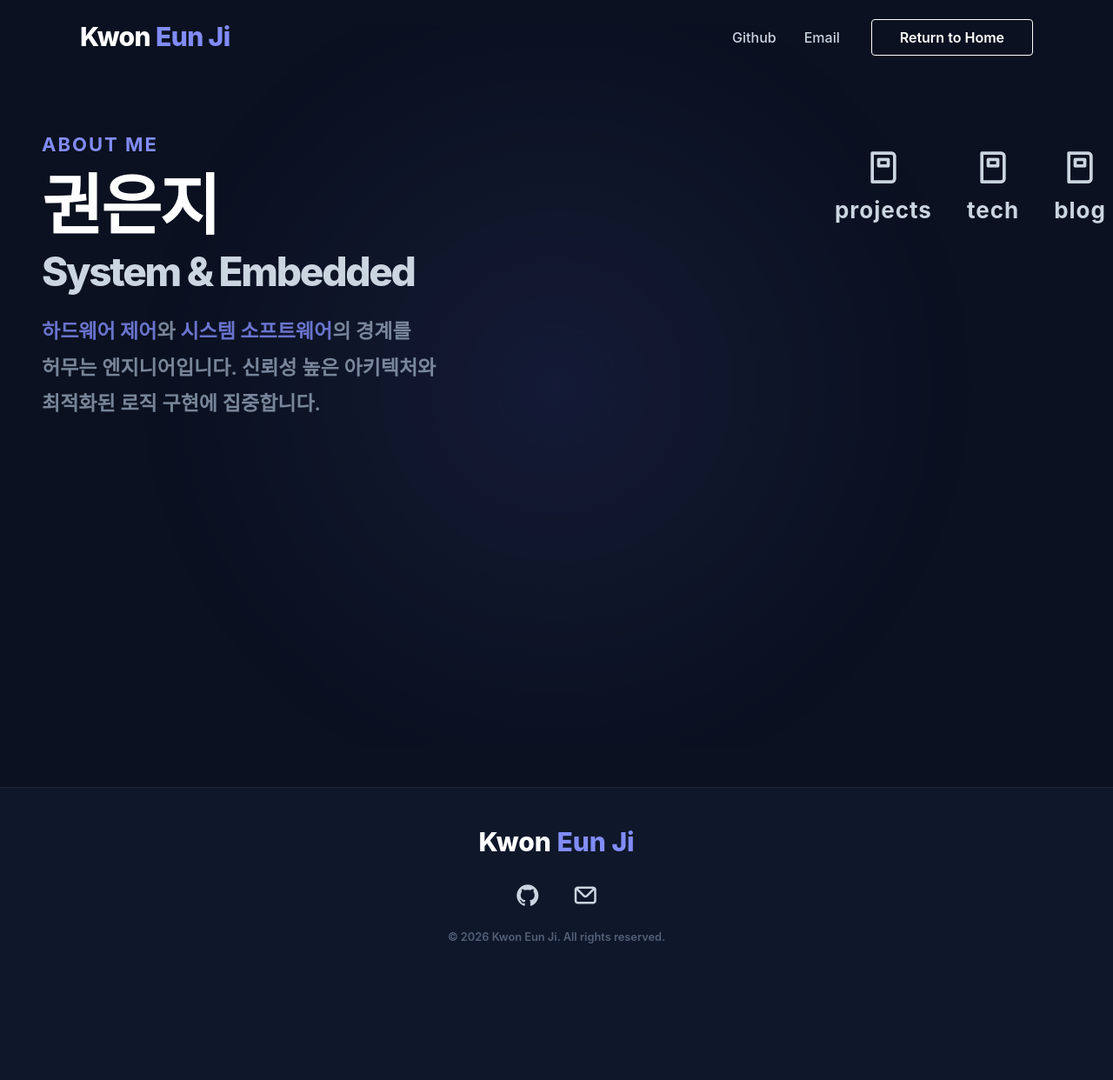
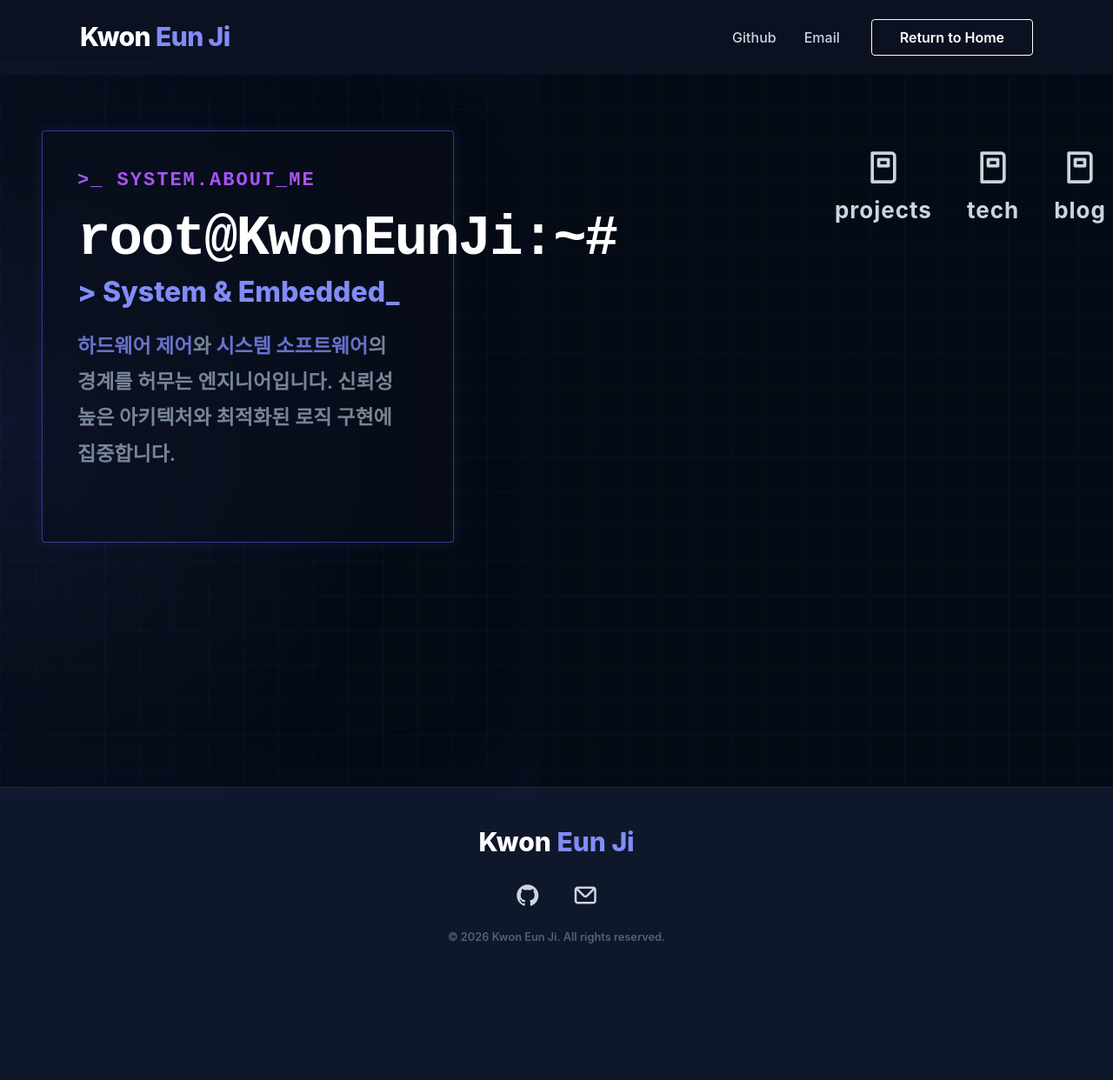
Before and after one commit to eunji021/eunji021.github.io, a Jekyll site: the page built from index.html, in a window 1280 px wide. Shown: the whole page at 87% size. Built offline with Jekyll 4.4.1, drawn with Linux system fonts in a browser that asks for light colours; nearby versions of some CDN libraries; some web fonts are replaced; comment, search, counter and statistics services are not loaded.

Commit message:
색감 수정

```diff
--- a/index.html
+++ b/index.html
@@ -19,17 +19,22 @@
 
   /* Left Main Area Styles */
   .left-intro-area {
-    padding-right: 20px;
+    padding: 40px;
+    background: rgba(10, 15, 30, 0.4);
+    backdrop-filter: blur(12px);
+    border-radius: 4px;
+    border: 1px solid rgba(99, 102, 241, 0.5);
+    box-shadow: 0 0 15px rgba(99, 102, 241, 0.15);
     animation: fadeSlideUp 0.8s cubic-bezier(0.25, 0.8, 0.25, 1) forwards;
   }
 
   .intro-label {
-    color: #818cf8;
+    color: #a855f7;
     font-weight: 700;
+    font-family: 'Courier New', Courier, monospace;
     font-size: 1.1rem;
-    margin-bottom: 12px;
+    margin-bottom: 16px;
     letter-spacing: 2px;
-    text-transform: uppercase;
     display: inline-block;
   }
 
@@ -235,6 +240,15 @@
   .mega-dropdown .list-item {
     width: 320px;
     flex-shrink: 0;
+    display: block;
+    padding: 24px;
+    background: rgba(10, 15, 30, 0.6) !important;
+    backdrop-filter: blur(12px);
+    border-radius: 4px !important;
+    text-decoration: none;
+    transition: all 0.3s;
+    border: 1px solid #6366f1 !important;
+    box-shadow: 0 0 10px rgba(99, 102, 241, 0.2);
   }
 
   /* Hover Interaction */
@@ -246,10 +260,13 @@
   .nav-item-container:hover .open-book {
     opacity: 1;
     transform: rotateY(0deg) scale(1.1);
+    color: #a855f7;
+    text-shadow: 0 0 15px rgba(168, 85, 247, 0.8);
   }
 
   .nav-item-container:hover .menu-link {
-    color: #818cf8;
+    color: #a855f7;
+    text-shadow: 0 0 15px rgba(168, 85, 247, 0.8);
   }
 
   .nav-item-container:hover .mega-dropdown {
@@ -266,10 +283,10 @@
 
   /* Hover effects for mega dropdown items */
   .mega-dropdown .list-item:hover {
-    background: rgba(30, 41, 59, 0.8) !important;
-    border-color: rgba(129, 140, 248, 0.3) !important;
+    background: rgba(15, 23, 42, 0.8) !important;
+    border-color: #a855f7 !important;
     transform: translateY(-3px);
-    box-shadow: 0 6px 15px rgba(0,0,0,0.3);
+    box-shadow: 0 0 20px rgba(168, 85, 247, 0.8), inset 0 0 10px rgba(168, 85, 247, 0.3) !important;
   }
 
   @media (max-width: 768px) {
@@ -298,9 +315,9 @@
   }
 </style>
 
-<div class="container-full" style="background-color: #0b1120; padding-bottom: 120px; position: relative; min-height: calc(100vh - 80px); display: flex; align-items: center;">
+<div class="container-full" style="background-color: #050b14; background-image: linear-gradient(rgba(99, 102, 241, 0.05) 1px, transparent 1px), linear-gradient(90deg, rgba(99, 102, 241, 0.05) 1px, transparent 1px); background-size: 40px 40px; padding-bottom: 120px; position: relative; min-height: calc(100vh - 80px); display: flex; align-items: center;">
   <!-- Glow Background Effect -->
-  <div class="dashboard-glow"></div>
+  <div class="dashboard-glow" style="position: absolute; top: 0; left: 0; width: 100%; height: 100%; box-shadow: inset 0 0 150px rgba(99, 102, 241, 0.05); pointer-events: none;"></div>
 
   <div class="container" style="max-width: 1200px !important; width: 95% !important; position: relative; z-index: 2;">
 
@@ -308,12 +325,12 @@
 
       <!-- 1. Left Main Area (About Me & Links) -->
       <div class="left-intro-area">
-        <span class="intro-label">About Me</span>
+        <span class="intro-label">&gt;_ SYSTEM.ABOUT_ME</span>
 
         <!-- Clickable Title for navigation -->
-        <a href="{{ site.baseurl }}/about" class="intro-title" id="name-link" title="클릭하여 상세 프로필 페이지로 이동" style="text-decoration: none;">
-          권은지
-          <span>System & Embedded</span>
+        <a href="{{ site.baseurl }}/about" class="intro-title" id="name-link" title="클릭하여 상세 프로필 페이지로 이동" style="text-decoration: none; font-family: 'Courier New', Courier, monospace; font-size: 3.2rem;">
+          root@KwonEunJi:~#
+          <span style="font-family: -apple-system, BlinkMacSystemFont, 'Segoe UI', Roboto, sans-serif; font-size: 1.6rem; color: #818cf8; letter-spacing: 0;">&gt; System &amp; Embedded_</span>
         </a>
 
         <!-- Summary View (Compact) -->
@@ -339,7 +356,7 @@
             <div class="menu-link">projects</div>
 
             <div class="mega-dropdown horizontal-mode">
-              <a href="{{ site.baseurl }}/embedded-hardware-projects" class="list-item" style="display: block; padding: 24px; background: rgba(15, 23, 42, 0.95); backdrop-filter: blur(16px); border-radius: 16px; text-decoration: none; transition: all 0.3s; border: 1px solid rgba(255, 255, 255, 0.08); box-shadow: 0 10px 30px rgba(0,0,0,0.5);">
+              <a href="{{ site.baseurl }}/embedded-hardware-projects" class="list-item">
                 <div class="list-content">
                   <h4 class="list-title" style="color: #e2e8f0; margin: 0 0 10px 0; font-size: 1.15rem;">스마트 화재 대피 유도 시스템</h4>
                   <p class="list-desc" style="color: #94a3b8; margin: 0 0 16px 0; font-size: 0.95rem; line-height: 1.5;">실시간 센서 데이터 기반 하드웨어 제어 및 최적 경로 탐색</p>
@@ -350,7 +367,7 @@
                 </div>
               </a>
 
-              <a href="{{ site.baseurl }}/system-software-projects" class="list-item" style="display: block; padding: 24px; background: rgba(15, 23, 42, 0.95); backdrop-filter: blur(16px); border-radius: 16px; text-decoration: none; transition: all 0.3s; border: 1px solid rgba(255, 255, 255, 0.08); box-shadow: 0 10px 30px rgba(0,0,0,0.5);">
+              <a href="{{ site.baseurl }}/system-software-projects" class="list-item">
                 <div class="list-content">
                   <h4 class="list-title" style="color: #e2e8f0; margin: 0 0 10px 0; font-size: 1.15rem;">C# 기반 마트 관리 시스템</h4>
                   <p class="list-desc" style="color: #94a3b8; margin: 0 0 16px 0; font-size: 0.95rem; line-height: 1.5;">객체 지향 설계(OOP) 기반의 안정적인 UI/UX 구축 및 연동</p>
@@ -372,21 +389,21 @@
             <div class="menu-link">tech</div>
 
             <div class="mega-dropdown horizontal-mode">
-              <a href="{{ site.baseurl }}/ej" class="list-item" style="display: block; padding: 20px; background: rgba(15, 23, 42, 0.95); backdrop-filter: blur(16px); border-radius: 16px; text-decoration: none; transition: all 0.3s; border: 1px solid rgba(255, 255, 255, 0.08); box-shadow: 0 10px 30px rgba(0,0,0,0.5);">
+              <a href="{{ site.baseurl }}/ej" class="list-item">
                 <div class="list-content">
                   <h4 class="list-title" style="color: #e2e8f0; margin: 0 0 6px 0; font-size: 1.1rem;">Python 기초 및 알고리즘</h4>
                   <p class="list-desc" style="color: #94a3b8; margin: 0;">데이터 구조 이해 및 로직 최적화 기반 다지기</p>
                 </div>
               </a>
 
-              <a href="{{ site.baseurl }}/tech-fundamentals" class="list-item" style="display: block; padding: 20px; background: rgba(15, 23, 42, 0.95); backdrop-filter: blur(16px); border-radius: 16px; text-decoration: none; transition: all 0.3s; border: 1px solid rgba(255, 255, 255, 0.08); box-shadow: 0 10px 30px rgba(0,0,0,0.5);">
+              <a href="{{ site.baseurl }}/tech-fundamentals" class="list-item">
                 <div class="list-content">
                   <h4 class="list-title" style="color: #e2e8f0; margin: 0 0 6px 0; font-size: 1.1rem;">C/C++ 메모리 제어</h4>
                   <p class="list-desc" style="color: #94a3b8; margin: 0;">안정적인 펌웨어 개발을 위한 포인터와 메모리 관리</p>
                 </div>
               </a>
 
-              <a href="{{ site.baseurl }}/tech-fundamentals" class="list-item" style="display: block; padding: 20px; background: rgba(15, 23, 42, 0.95); backdrop-filter: blur(16px); border-radius: 16px; text-decoration: none; transition: all 0.3s; border: 1px solid rgba(255, 255, 255, 0.08); box-shadow: 0 10px 30px rgba(0,0,0,0.5);">
+              <a href="{{ site.baseurl }}/tech-fundamentals" class="list-item">
                 <div class="list-content">
                   <h4 class="list-title" style="color: #e2e8f0; margin: 0 0 6px 0; font-size: 1.1rem;">C# 객체지향 프로그래밍</h4>
                   <p class="list-desc" style="color: #94a3b8; margin: 0;">유지보수가 용이한 시스템 소프트웨어 설계 패턴</p>
@@ -404,7 +421,7 @@
             <div class="menu-link">blog</div>
 
             <div class="mega-dropdown horizontal-mode">
-              <div class="list-item" style="display: block; padding: 20px; background: rgba(15, 23, 42, 0.95); backdrop-filter: blur(16px); border-radius: 16px; border: 1px solid rgba(255, 255, 255, 0.08); box-shadow: 0 10px 30px rgba(0,0,0,0.5);">
+              <div class="list-item">
                 <p style="color: #94a3b8; font-size: 0.95rem; text-align: center; margin: 0;">아직 작성된 글이 없습니다.</p>
               </div>
             </div>
```
